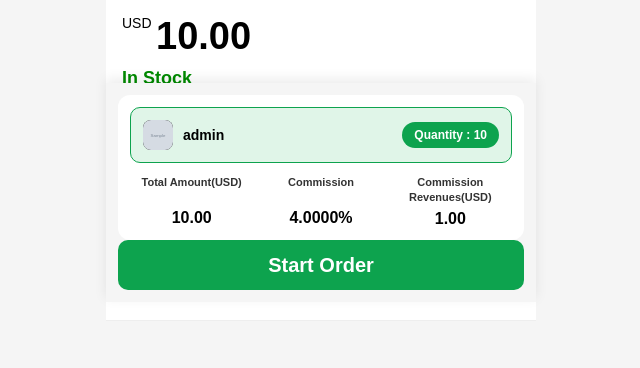
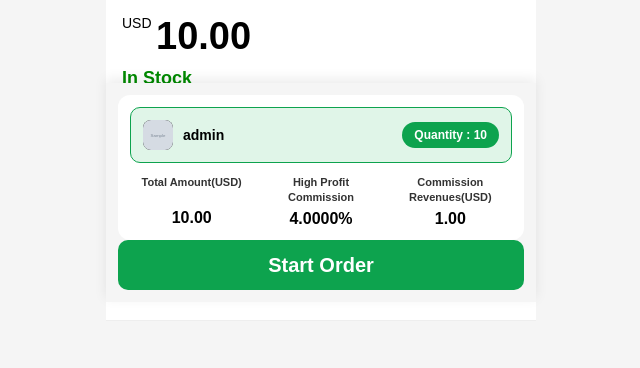
Before and after one commit to chenyunhank5/USplatform, a Django app: page /user/order/1/ in a window 1280 px wide. Shown: the part 498-866 px from the top of the page, without its empty margins (319-959 px from the left). Run offline with Django 5.2, Linux system fonts and the light colour scheme; a user stored in the database is signed in; tables that the repository leaves empty hold one stand-in row (values such as "Sample post"); grey boxes marked "Sample" are stand-in pictures.

Commit message:
Label successive order commission clearly

```diff
--- a/core/templates/user/order_detail.html
+++ b/core/templates/user/order_detail.html
@@ -529,7 +529,11 @@ body{
 
             <div class="summary-item">
                 <div class="summary-label">
-                    Commission
+                    {% if order.is_successive_order %}
+                        High Profit Commission
+                    {% else %}
+                        Commission
+                    {% endif %}
                 </div>
 
                 <div class="summary-value">
```
